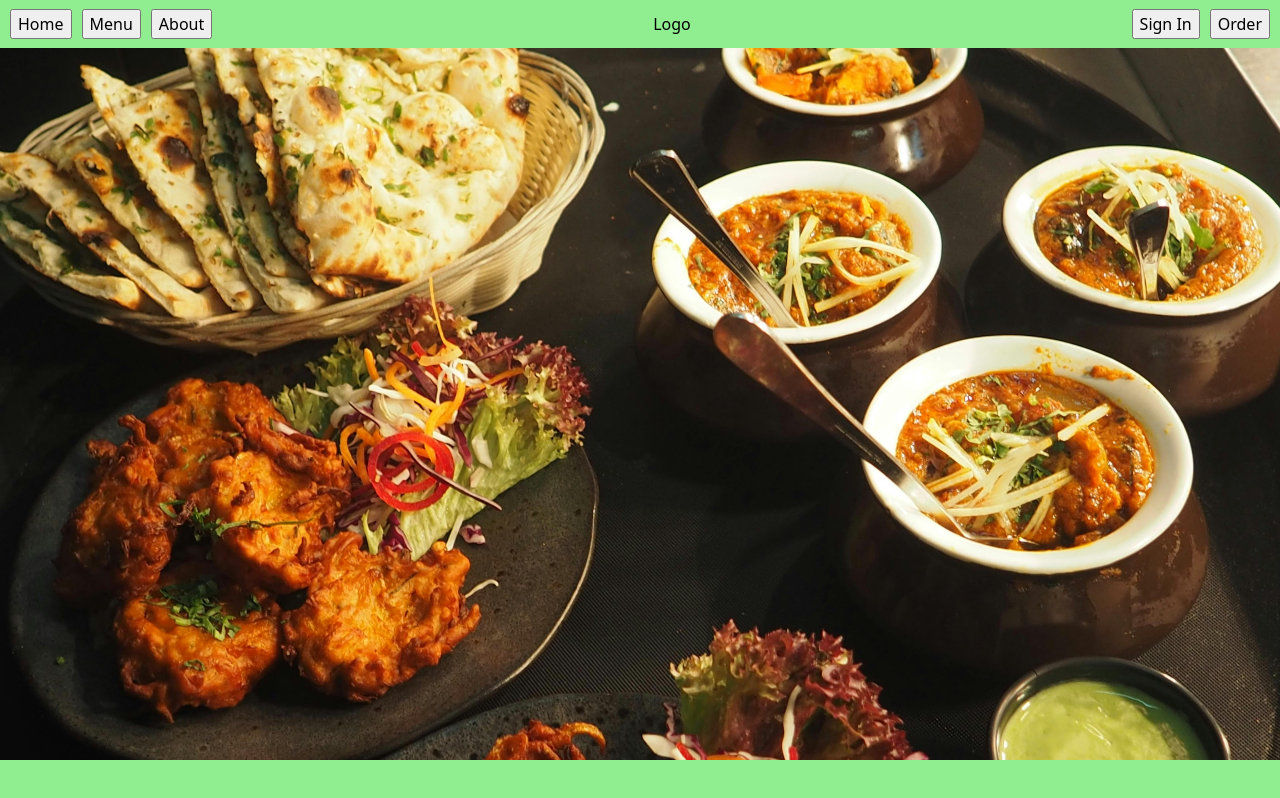
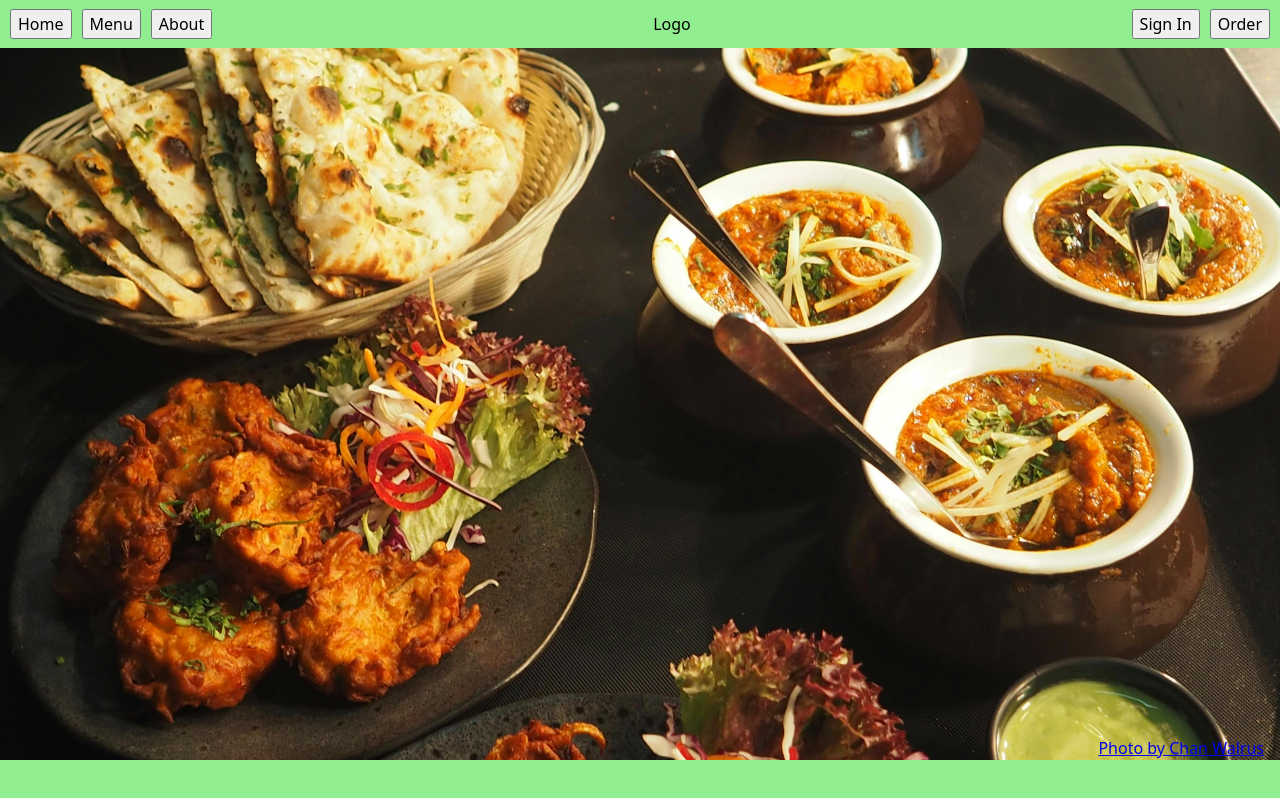
Before and after one commit to Coste-stack/Restaurant-Page, a website built with webpack: page src/index.html in a window 1280 px wide. Built offline with nearby package versions, Linux system fonts and the light colour scheme.

Commit message:
added a link to credit author

```diff
--- a/src/main-welcome.js
+++ b/src/main-welcome.js
@@ -12,6 +12,16 @@ export function createMainWelcome(){
     const imageContainer = document.createElement('div');
     imageContainer.classList.add('imageContainer')
 
+    // text to credit image
+    const imageCreditText = document.createElement('a');
+    const imageCreditLink = document.createTextNode('Photo by Chan Walrus');
+    imageCreditText.appendChild(imageCreditLink);
+    imageCreditText.classList.add('creditText');
+    imageCreditText.title = 'Photo by Chan Walrus';
+    imageCreditText.href = 'https://www.pexels.com/photo/white-and-brown-cooked-dish-on-white-ceramic-bowls-958545/';
+    imageCreditText.target = '_blank';
+
+    imageContainer.appendChild(imageCreditText);
     imageContainer.appendChild(myBgImage);
     mainWelcome.appendChild(imageContainer);
 
--- a/src/style.css
+++ b/src/style.css
@@ -27,3 +27,14 @@
     gap: 10px;
     padding: 10px;
 }
+
+.imageContainer {
+    position: relative;
+    text-align: center;
+    color: white;
+}
+.creditText {
+    position: absolute;
+  bottom: 8px;
+  right: 16px;
+}
```
